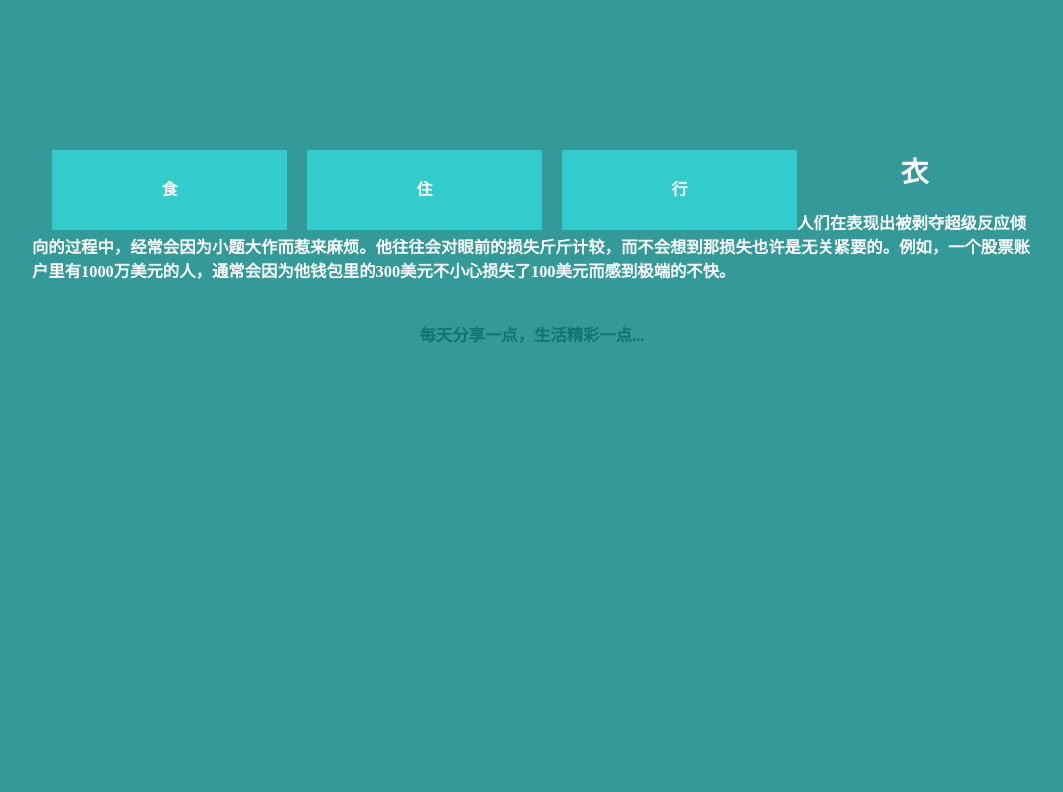
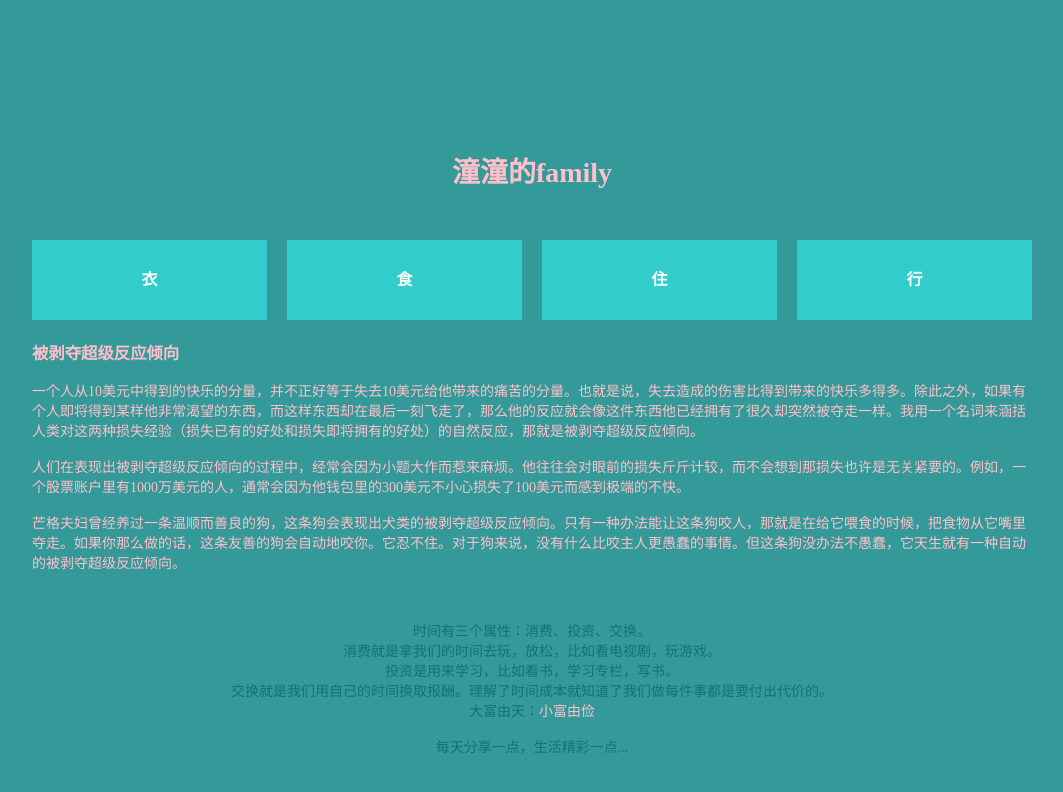
Before and after one commit to Mickealwang/wyt, a plain HTML site: page index.html in a window 1280 px wide. Shown: the whole page, without its empty margins (108-1171 px from the left). Drawn offline with Linux system fonts and the light colour scheme.

Commit message:
Update index.html

```diff
--- a/index.html
+++ b/index.html
@@ -19,7 +19,7 @@ p{ text-align:center; color:#117474}
 
 <body>
 <div class="all">
-<h1 style="color: pink>潼潼的family</h1>
+<h1 style="color: pink">潼潼的family</h1>
 
 <ul>
 	<li><a href="https://mickealwang.github.io/wyt/" target="_blank">衣</a></li>
@@ -27,17 +27,17 @@ p{ text-align:center; color:#117474}
     <li><a href="https://mickealwang.github.io/wyt/">住</a></li>
     <li><a href="https://mickealwang.github.io/wyt/" target="_blank">行</a></li>
 </ul>
-										<h3 style="color: pink>被剥夺超级反应倾向</h3>
+										<h3 style="color: pink">被剥夺超级反应倾向</h3>
 <p>&nbsp;</p>
-<div style="color: pink>
+<div style="color: pink">
 一个人从10美元中得到的快乐的分量，并不正好等于失去10美元给他带来的痛苦的分量。也就是说，失去造成的伤害比得到带来的快乐多得多。除此之外，如果有个人即将得到某样他非常渴望的东西，而这样东西却在最后一刻飞走了，那么他的反应就会像这件东西他已经拥有了很久却突然被夺走一样。我用一个名词来涵括人类对这两种损失经验（损失已有的好处和损失即将拥有的好处）的自然反应，那就是被剥夺超级反应倾向。
 </div>
 <p>&nbsp;</p>
-<div style="color: pink>
+<div style="color: pink">
 人们在表现出被剥夺超级反应倾向的过程中，经常会因为小题大作而惹来麻烦。他往往会对眼前的损失斤斤计较，而不会想到那损失也许是无关紧要的。例如，一个股票账户里有1000万美元的人，通常会因为他钱包里的300美元不小心损失了100美元而感到极端的不快。
 </div>
 <p>&nbsp;</p>
-<div style="color: pink>
+<div style="color: pink">
 芒格夫妇曾经养过一条温顺而善良的狗，这条狗会表现出犬类的被剥夺超级反应倾向。只有一种办法能让这条狗咬人，那就是在给它喂食的时候，把食物从它嘴里夺走。如果你那么做的话，这条友善的狗会自动地咬你。它忍不住。对于狗来说，没有什么比咬主人更愚蠢的事情。但这条狗没办法不愚蠢，它天生就有一种自动的被剥夺超级反应倾向。
 </div>
 <p>&nbsp;</p>
@@ -47,7 +47,7 @@ p{ text-align:center; color:#117474}
 <p>消费就是拿我们的时间去玩，放松，比如看电视剧，玩游戏。</p>
 <p>投资是用来学习，比如看书，学习专栏，写书。</p>
 <p>交换就是我们用自己的时间换取报酬。理解了时间成本就知道了我们做每件事都是要付出代价的。</p>
-<p>大富由天：<a href="https://mickealwang.github.io/wyt/" target="_blank" style="color: pink>小富由俭</a></p>
+<p>大富由天：<a href="https://mickealwang.github.io/wyt/" target="_blank" style="color: pink">小富由俭</a></p>
 <p>&nbsp;</p>
 <p>每天分享一点，生活精彩一点...</p>
 </div>
```
